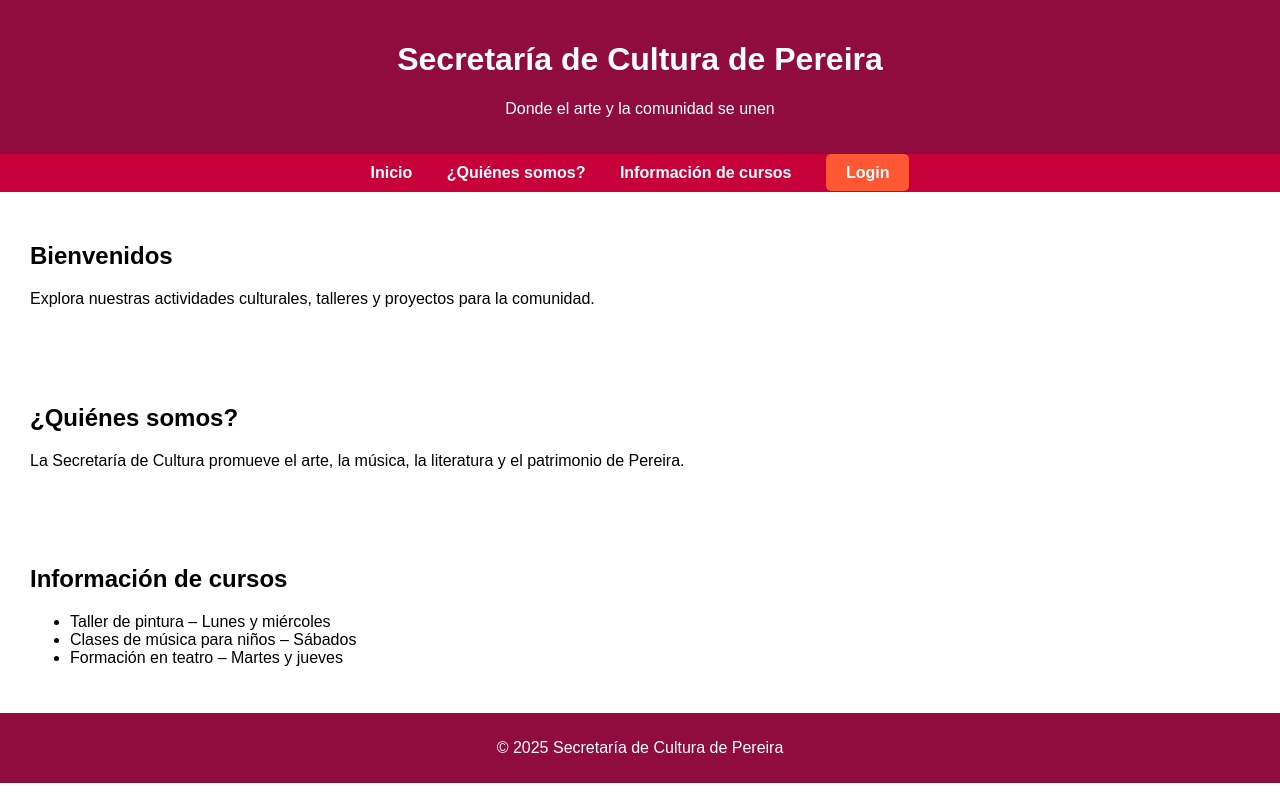
After one commit to VanessaZ48/secretaria_cultura, a Django app: page /secretaria/ in a window 1280 px wide. The commit adds this page. Run offline with Django 5.2, Linux system fonts and the light colour scheme; the visitor is signed in with stand-in values (Sample User, id 1).

Commit message:
Inicio Secretaria y nuevas funcionalidades

```diff
--- a/gestion_academica/urls.py
+++ b/gestion_academica/urls.py
@@ -1,6 +1,7 @@
 from django.urls import path, include
 from rest_framework.routers import DefaultRouter
 from .views import ProgramaArtisticoViewSet, EstudianteViewSet, CalificacionViewSet, CargarNotasView
+from .views import MisProgramasView, EstudiantesPorProgramaView
 
 
 router = DefaultRouter()
@@ -12,4 +13,8 @@ urlpatterns = [
     path('', include(router.urls)),
     path('cargar-notas/', CargarNotasView.as_view(), name='cargar_notas'),
 
+    path('mis-programas/', MisProgramasView.as_view(), name='mis_programas'),
+    path('programa/<int:programa_id>/estudiantes/', EstudiantesPorProgramaView.as_view(), name='estudiantes_por_programa'),
+
+
 ]
--- /dev/null
+++ b/usuarios/templates/usuarios/secretaria_inicio.html
@@ -0,0 +1,88 @@
+<!DOCTYPE html>
+<html lang="es">
+<head>
+    <meta charset="UTF-8">
+    <title>Secretaría de Cultura</title>
+    <style>
+        body {
+            font-family: Arial, sans-serif;
+            margin: 0;
+        }
+        header {
+            background-color: #900C3F;
+            color: white;
+            padding: 20px;
+            text-align: center;
+        }
+        nav {
+            background-color: #C70039;
+            padding: 10px;
+            text-align: center;
+        }
+        nav a {
+            color: white;
+            margin: 0 15px;
+            text-decoration: none;
+            font-weight: bold;
+        }
+        section {
+            padding: 30px;
+        }
+        footer {
+            background-color: #900C3F;
+            color: white;
+            text-align: center;
+            padding: 10px;
+        }
+        .btn-login {
+            background-color: #FF5733;
+            color: white;
+            padding: 10px 20px;
+            text-decoration: none;
+            border-radius: 5px;
+            font-weight: bold;
+        }
+        .btn-login:hover {
+            background-color: #FF784E;
+        }
+    </style>
+</head>
+<body>
+
+<header>
+    <h1>Secretaría de Cultura de Pereira</h1>
+    <p>Donde el arte y la comunidad se unen</p>
+</header>
+
+<nav>
+    <a href="#inicio">Inicio</a>
+    <a href="#quienes-somos">¿Quiénes somos?</a>
+    <a href="#cursos">Información de cursos</a>
+    <a class="btn-login" href="{% url 'login' %}">Login</a>
+</nav>
+
+<section id="inicio">
+    <h2>Bienvenidos</h2>
+    <p>Explora nuestras actividades culturales, talleres y proyectos para la comunidad.</p>
+</section>
+
+<section id="quienes-somos">
+    <h2>¿Quiénes somos?</h2>
+    <p>La Secretaría de Cultura promueve el arte, la música, la literatura y el patrimonio de Pereira.</p>
+</section>
+
+<section id="cursos">
+    <h2>Información de cursos</h2>
+    <ul>
+        <li>Taller de pintura – Lunes y miércoles</li>
+        <li>Clases de música para niños – Sábados</li>
+        <li>Formación en teatro – Martes y jueves</li>
+    </ul>
+</section>
+
+<footer>
+    <p>© 2025 Secretaría de Cultura de Pereira</p>
+</footer>
+
+</body>
+</html>
--- a/usuarios/urls.py
+++ b/usuarios/urls.py
@@ -1,5 +1,8 @@
 from django.urls import path
 from . import views
+from .views import ingresar_notas
+from .views import secretaria_inicio
+
 
 urlpatterns = [
     path('login/', views.login_view, name='login'),
@@ -7,5 +10,8 @@ urlpatterns = [
     path('notas/estudiante/', views.vista_notas_estudiante, name='vista_notas_estudiante'),
     path('admin/general/', views.vista_administrador, name='vista_administrador'),
     path('logout/', views.logout_view, name='logout'),
+    path('ingresar-notas/', ingresar_notas, name='ingresar_notas'),
+    path('ver-estudiantes/', views.ver_estudiantes, name='ver_estudiantes'),
+    path('secretaria/', views.secretaria_inicio, name='secretaria_inicio'),
 
 ]
--- a/usuarios/views.py
+++ b/usuarios/views.py
@@ -3,6 +3,7 @@ from django.contrib.auth import authenticate, login
 from django.contrib.auth.decorators import login_required
 from django.http import HttpResponse
 from django.contrib.auth import logout
+from django.utils.decorators import method_decorator
 
 def login_view(request):
     if request.method == "POST":
@@ -44,3 +45,17 @@ def vista_administrador(request):
 def logout_view(request):
     logout(request)
     return redirect('login')
+
+
+@login_required
+def ingresar_notas(request):
+    return render(request, 'usuarios/ingresar_notas.html')
+
+@login_required
+def ver_estudiantes(request):
+    return render(request, 'usuarios/ver_estudiantes.html')
+
+
+@login_required
+def secretaria_inicio(request):
+    return render(request, 'usuarios/secretaria_inicio.html')
```
Also changed, not shown: gestion_academica/models.py (+9 -0 lines), gestion_academica/views.py (+59 -11 lines), usuarios/templates/usuarios/docente.html (+5 -5 lines), usuarios/templates/usuarios/ingresar_notas.html (added, +9 -0 lines), usuarios/templates/usuarios/ver_estudiantes.html (added, +35 -0 lines), 9 other files.
